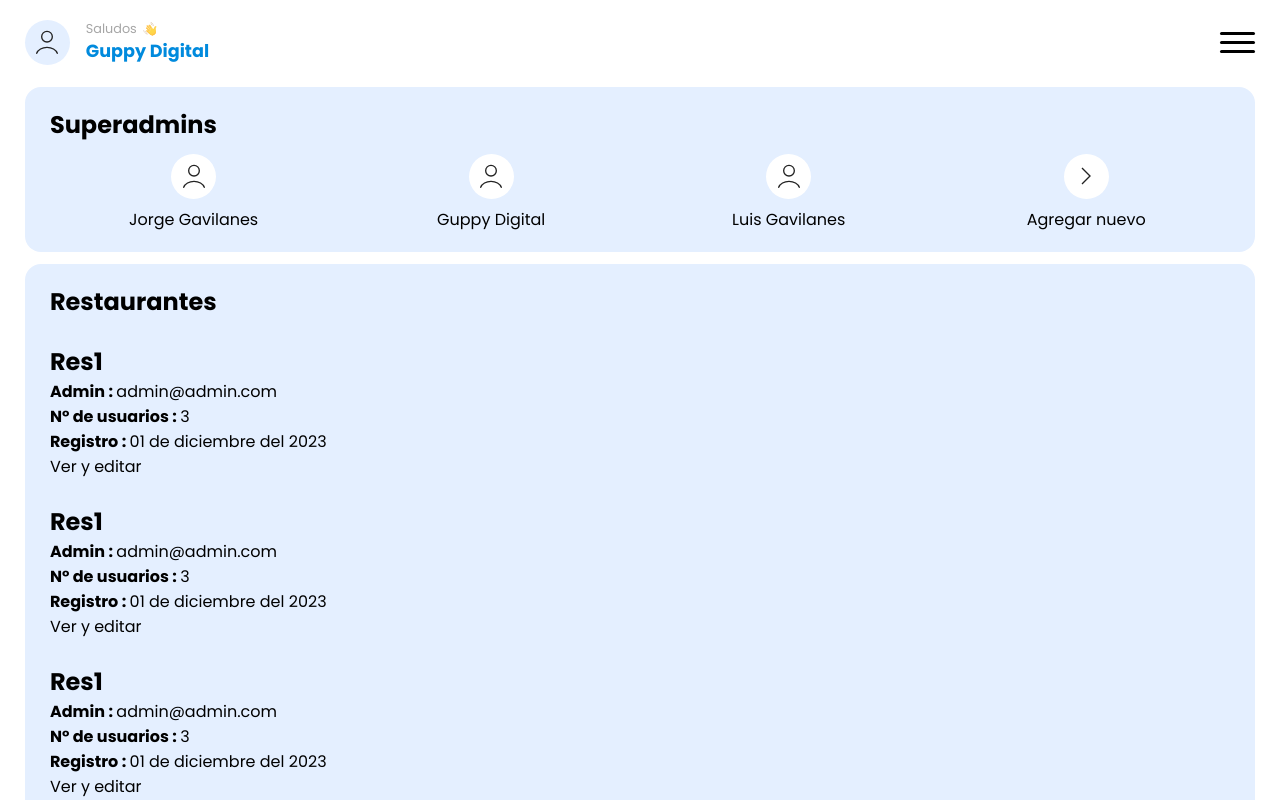
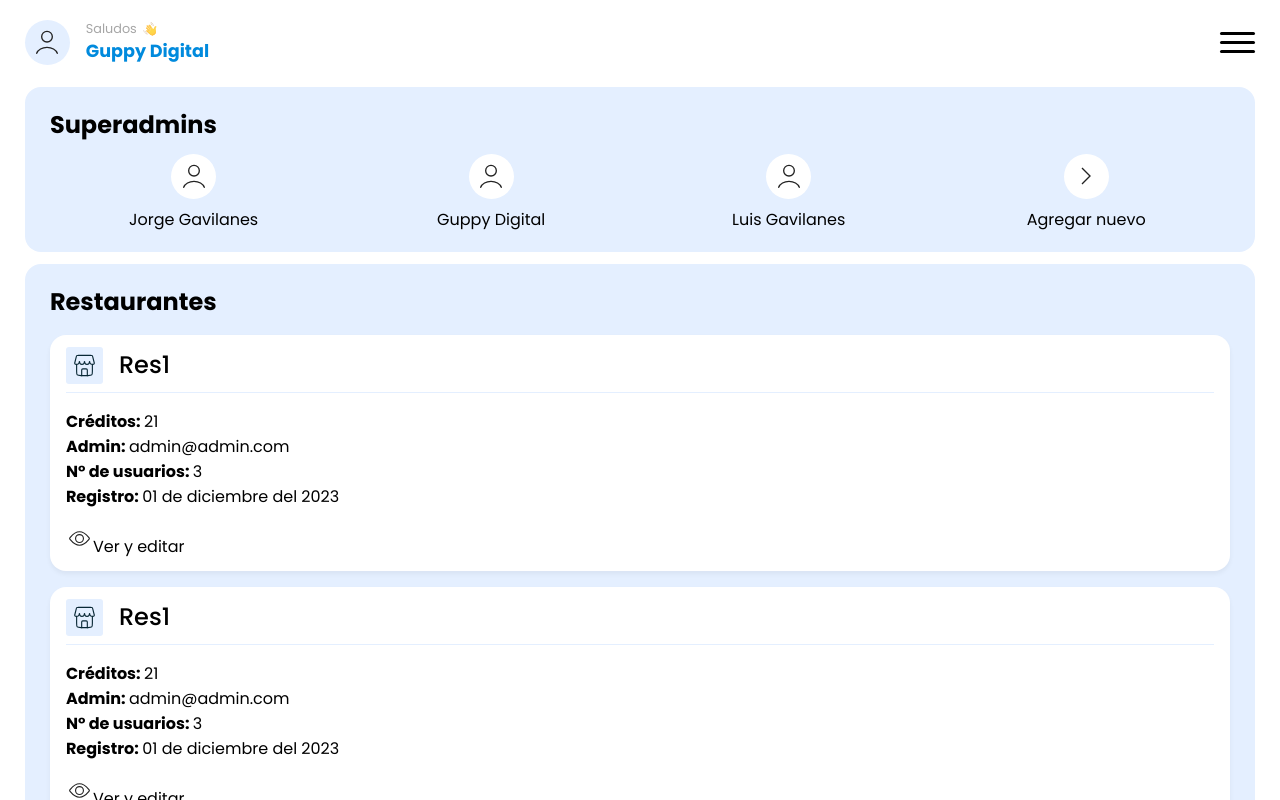
Before and after one commit to JorgeGavilanes/rms, a Next.js app: page /superadmin in a window 1280 px wide. Shown: the top 800 px of the page. Built offline with nearby package versions, Linux system fonts and the light colour scheme.

Commit message:
avance rest

```diff
--- a/components/restaurantes.js
+++ b/components/restaurantes.js
@@ -7,31 +7,37 @@ export default function Restaurantes({data}){
     return (
         <section className={Styles.container}>
             <h1>Restaurantes</h1>
-            <section>
+            <section className={Styles.restaurantes}>
                 {
                     data.map((restaurante, key) => {
                         return (
-                            <section key={key}>
-                                <section>
-                                    <img />
-                                    <h2>{restaurante.nombre}</h2>
+                            <section className={Styles.restaurante} key={key}>
+                                <section className={Styles.restaurante_header}>
+                                    <section className={Styles.restaurante_cont_iconRes}>
+                                        <img src={icons.locals} className={`${Styles.icon} ${Styles.restaurante_iconRes}`}/>
+                                    </section>
+                                    <h2 className={Styles.restaurante_title}>{restaurante.nombre}</h2>
                                 </section>
                                 <section>
                                     <p>
-                                        <strong>Admin : </strong>
+                                        <strong>Créditos: </strong>
+                                        {restaurante.creditos}
+                                    </p>
+                                    <p>
+                                        <strong>Admin: </strong>
                                         {restaurante.admin}
                                     </p>
                                     <p>
-                                        <strong>N° de usuarios : </strong>
+                                        <strong>N° de usuarios: </strong>
                                         {restaurante.nUsuarios}
                                     </p>
                                     <p>
-                                        <strong>Registro : </strong>
+                                        <strong>Registro: </strong>
                                         {restaurante.fecha}
                                     </p>
                                 </section>
                                 <a href={`restaurante/${restaurante.id}`}>
-                                    <img />
+                                    <img src={icons.show} className={Styles.icon}/>
                                     Ver y editar
                                 </a>
                             </section>
--- a/components/restaurantes.module.css
+++ b/components/restaurantes.module.css
@@ -3,4 +3,54 @@
     background-color: var(--fondo);
     border-radius: 1em;
     margin: calc(.25em / 2) 1.56em;
+    display: flex;
+    flex-direction: column;
+    gap: 1em;
 }
+
+.restaurantes{
+    display: flex;
+    flex-direction: column;
+    gap: 1em;
+}
+
+.restaurante{
+    background-color: var(--blanco);
+    border-radius: 1em;
+    box-shadow: 0px 3px 5px 0px rgba(0,0,0,0.05);
+    -webkit-box-shadow: 0px 3px 5px 0px rgba(0,0,0,0.05);
+    -moz-box-shadow: 0px 3px 5px 0px rgba(0,0,0,0.05);
+    padding: .75em 1em;
+    gap: 1em;
+    display: flex;
+    flex-direction: column;
+}
+
+.restaurante_header{
+    padding-bottom: 0.5em;
+    border-bottom: solid 1px var(--fondo);
+    display: flex;
+    align-items: center;
+    gap: 1em;
+}
+
+.restaurante_cont_iconRes{
+    display: flex;
+    align-items: center;
+    padding: .3125em;
+    background-color: var(--fondo);
+    border-radius: .1875em;
+}
+
+.restaurante_iconRes{
+    filter: invert(0%) sepia(4%) saturate(7470%) hue-rotate(153deg) brightness(102%) contrast(101%);
+}
+
+.restaurante_title{
+    font-weight: 500;
+    line-height: 1em;
+}
+
+.icon{
+    width: 1.6875em;
+}
--- a/pages/superadmin/index.js
+++ b/pages/superadmin/index.js
@@ -41,7 +41,7 @@ export default function Superadmin(){
             'admin' : 'admin@admin.com',
             'fecha' : '01 de diciembre del 2023',
             'nUsuarios' : 3,
-            'creditos' : 21
+            'creditos' : 1
         },
         {
             'id': 1,
```
